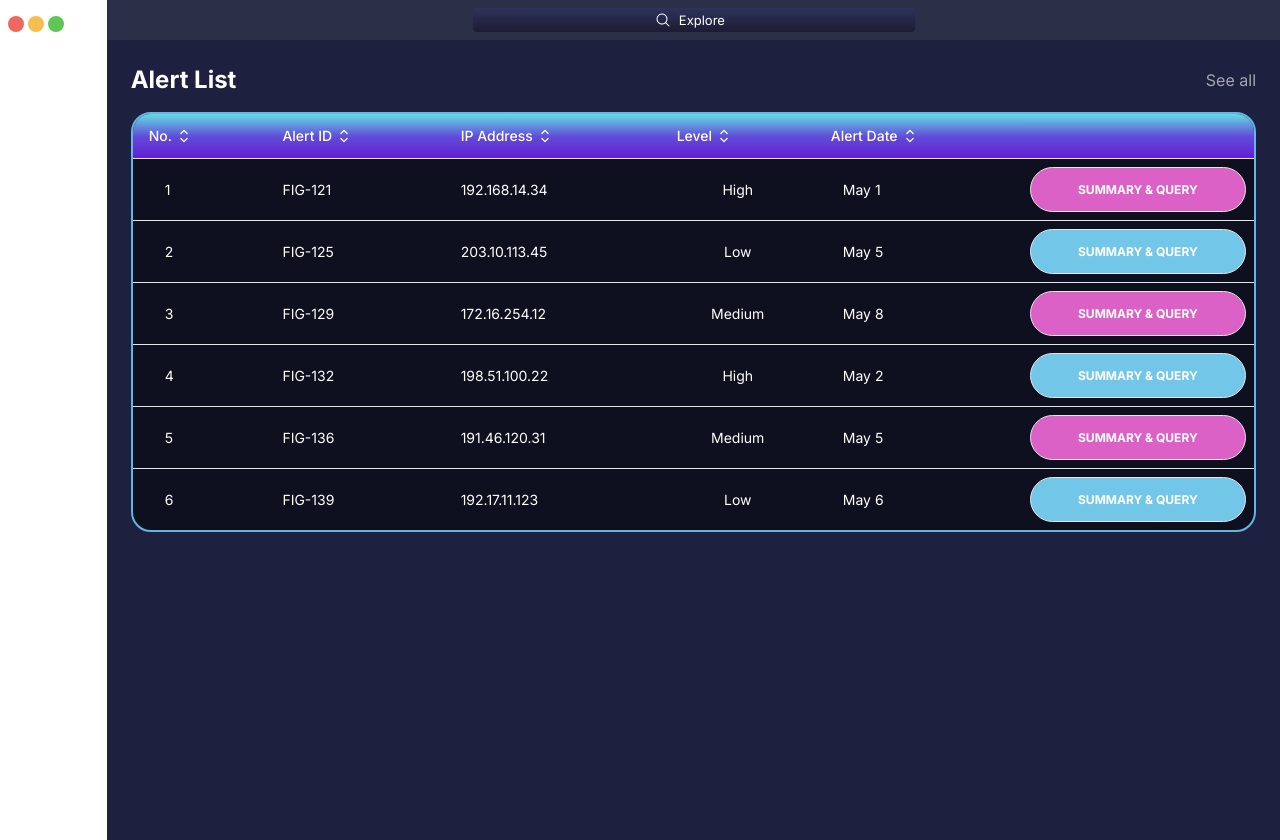
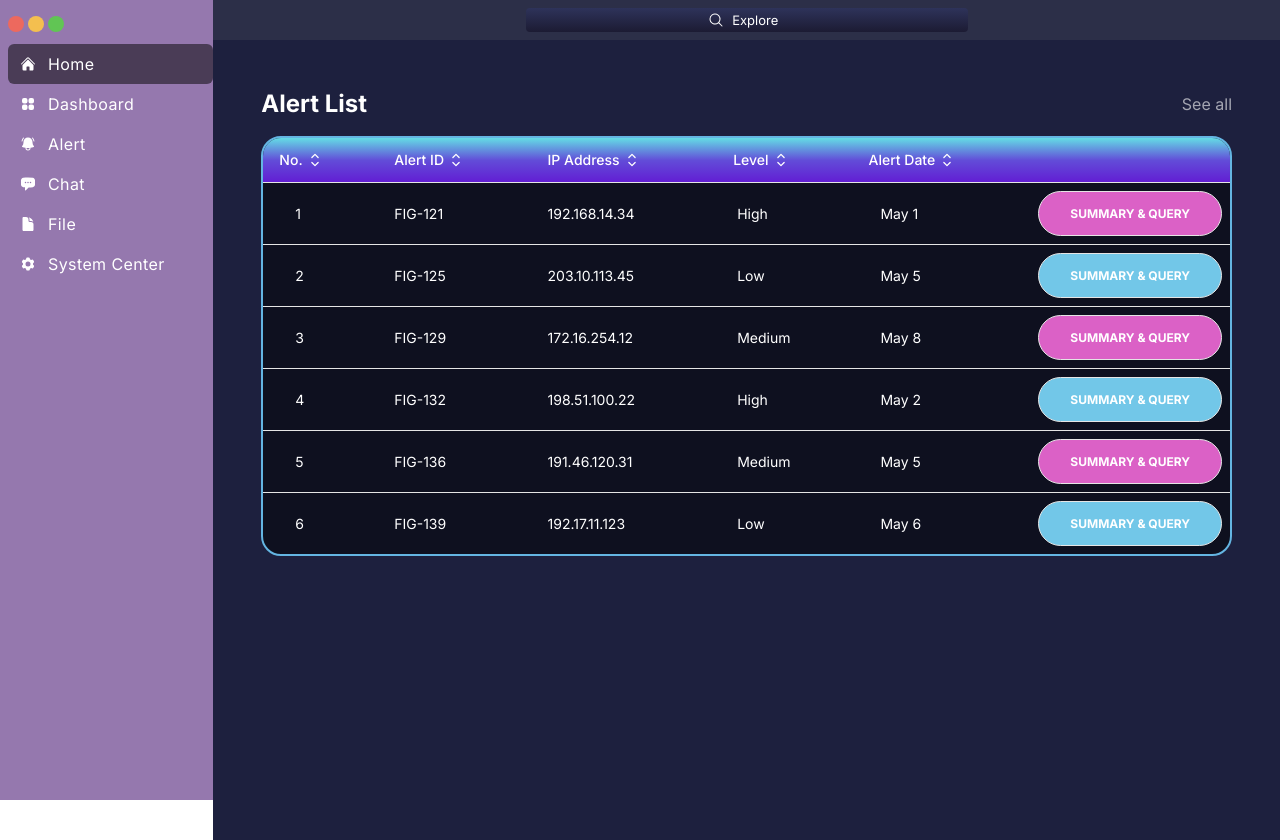
Before and after one commit to rebeccaswc/CM-DSS, a Next.js app in the folder Frontend/my-app/: page /Home in a window 1280 px wide. Built offline with nearby package versions, Linux system fonts and the light colour scheme.

Commit message:
feat: update Homepage

```diff
--- a/Frontend/my-app/src/app/Home/Alert.jsx
+++ b/Frontend/my-app/src/app/Home/Alert.jsx
@@ -65,7 +65,7 @@ function Alert() {
   }
 
   return (
-    <div className="w-full h-screen bg-[#1d203e] p-6">
+    <div className="w-full h-screen bg-[#1d203e] p-12">
       <div className="flex justify-between items-center mb-4">
         <h2 className="text-2xl font-bold text-white">Alert List</h2>
         <button className="text-white/60">See all</button>
@@ -98,7 +98,7 @@ function Alert() {
                 <TableCell className="text-white px-8 py-3 items-center whitespace-nowrap">{data.number}</TableCell>
                 <TableCell className="text-white px-4 py-3 items-center whitespace-nowrap">{data.id}</TableCell>
                 <TableCell className="text-white px-4 py-3 items-center whitespace-nowrap">{data.ip}</TableCell>
-                <TableCell className="text-white text-center items-center whitespace-nowrap">{data.level}</TableCell>
+                <TableCell className="text-white px-5 py-3 items-center whitespace-nowrap">{data.level}</TableCell>
                 <TableCell className="text-white px-7 py-3 items-center whitespace-nowrap">{data.date}</TableCell>
                 <TableCell>
                   <button
--- a/Frontend/my-app/src/app/Home/Sidebar.jsx
+++ b/Frontend/my-app/src/app/Home/Sidebar.jsx
@@ -14,20 +14,20 @@ import {
 } from '@heroicons/react/24/solid';
 
 const sidebarItems = [
-  { icon: <HomeIcon className="h-4 w-4  text-white"/>,
+  { icon: <HomeIcon className="h-4 w-4 text-white"/>,
     text: "Home",
     isActive: true
   },
   {
-    icon: <Squares2X2Icon  className="h-4 w-4  text-white"/>,
+    icon: <Squares2X2Icon  className="h-4 w-4 text-white"/>,
     text: "Dashboard",
   },
   {
-    icon: <BellAlertIcon className="h-4 w-4  text-white"/>,
+    icon: <BellAlertIcon className="h-4 w-4 text-white"/>,
     text: "Alert",
   },
   {
-    icon: <ChatBubbleLeftEllipsisIcon className="h-4 w-4  text-white"/>,
+    icon: <ChatBubbleLeftEllipsisIcon className="h-4 w-4 text-white"/>,
     text: "Chat",
   },
   {
@@ -42,7 +42,7 @@ const sidebarItems = [
 
 function Sidebar() {
   return (
-    <nav className="h-full w-full bg-[#7B579A] bg-opacity-80 flex flex-col">
+    <nav className="h-screen min-w-max bg-[#7B579A] bg-opacity-80 flex flex-col">
           <div className="pt-4 pl-2">
             <BrowseButton/>
           </div>
--- a/Frontend/my-app/src/app/Home/page.jsx
+++ b/Frontend/my-app/src/app/Home/page.jsx
@@ -6,10 +6,10 @@ export default function HomePage() {
   return (
     <main>
       <div className="relative h-844 w-1280">
-        <div className="absolute inset-y-0 left-0 w-1/12">
+        <div className="absolute inset-y-0 left-0 w-2/12">
           <Sidebar />
         </div>
-        <div className="absolute inset-y-0 right-0 w-11/12">
+        <div className="absolute inset-y-0 right-0 w-10/12">
           <Content />
         </div>
       </div>
```
